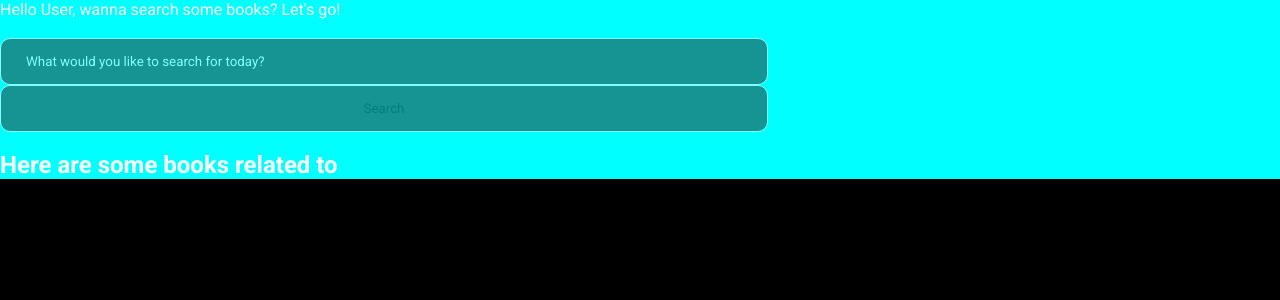
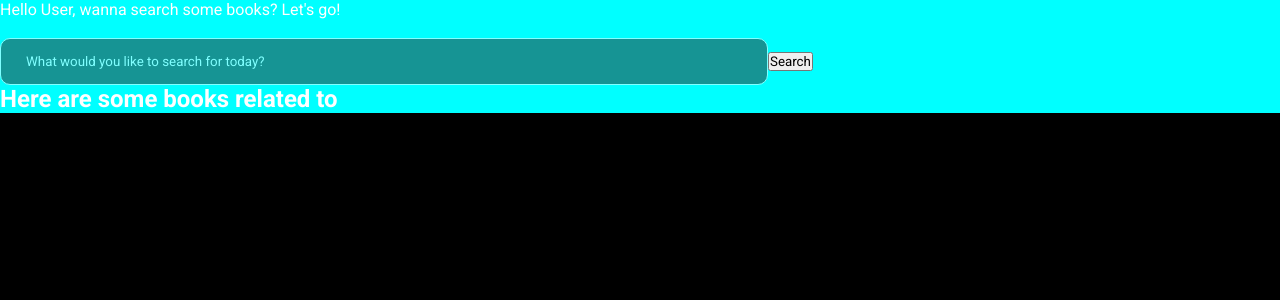
Before and after one commit to 15-Manya/orbital-project, a React (Create React App) app in the folder frontend/react-app/: page /search in a window 1280 px wide. Shown: the top 300 px of the page. Built offline with nearby package versions, Linux system fonts and the light colour scheme.

Commit message:
Fixed the search issue

```diff
--- a/frontend/react-app/src/components/SearchPage/SearchPage.jsx
+++ b/frontend/react-app/src/components/SearchPage/SearchPage.jsx
@@ -3,12 +3,13 @@ import { useState } from 'react';
 function SearchPage(){
     const storedUser = JSON.parse(localStorage.getItem('user'));
     const username = storedUser?.username || 'User';
-    const [searchBooks,setSearchBooks] = useState('')
-    const [bookname,setBookName] = useState('')
+    const [searchBooks,setSearchBooks] = useState([]);
+    const [bookname,setBookName] = useState('');
+    const [inputValue, setInputValue] = useState('');
 
     async function handleSearch(e){
-        e.preventDefault();
-        const book_searched = e.target[0].value
+        //e.preventDefault();
+        const book_searched = inputValue
         console.log(book_searched)
         setBookName(book_searched)
 
@@ -25,11 +26,13 @@ function SearchPage(){
         }
 
     const responseData = await response.json();
-
+    console.log(responseData)
     console.log('Successfully sent Post Request')
     // console.log(responseData)
     // console.log(responseData)
-    setSearchBooks(responseData.recommendations)
+    const recommendations = responseData.recommendations
+    //console.log(recommendations)
+    setSearchBooks(recommendations)
     console.log(searchBooks)
   } catch (error) {
     // If an error occurs, log it and return an error message
@@ -42,23 +45,22 @@ function SearchPage(){
         <div className = {styles.body}>
             <p>Hello {username}, wanna search some books? Let's go!</p>
             <br></br>
-            <form onSubmit = {(e) => handleSearch(e)}>
-                <input type="text" placeholder="What would you like to search for today?"></input>
-                <input type="submit" value="Search"></input>
-            </form>
+            <input type="text" placeholder="What would you like to search for today?" value={inputValue}
+                onChange={(e) => setInputValue(e.target.value)}></input>
+            <button onClick={(e) => handleSearch(e)}>Search</button>
             <br></br>
 
             <div>
                 <h2>Here are some books related to {bookname}</h2>
 
-                {/* <div className={styles.display_preference}>
+                {<div className={styles.display_preference}>
                     {searchBooks.map(([title, img], index) => (
                         <div key={index} className = {styles.display}>
                             <img className = {styles.preferences} src={img} alt={title} />
                             <p>{title}</p>
                         </div>
                     ))}
-                </div> */}
+                </div> }
             </div>
         </div>
 
```
